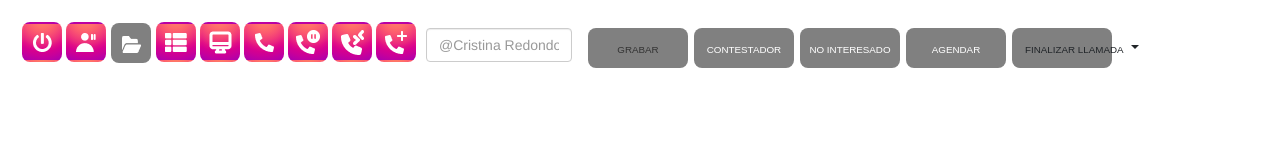
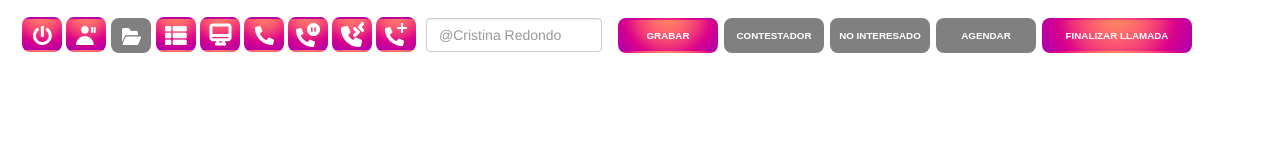
Before and after one commit to BraynnerToncel/Botonera, a plain HTML site: page Index.html in a window 1280 px wide. Drawn offline with nearby package versions, Linux system fonts and the light colour scheme.

Commit message:
Actualización style y button

```diff
--- a/Css/Style.css
+++ b/Css/Style.css
@@ -7,6 +7,16 @@ display: inline-flex;
         display: flex;
         border-radius: 10px;
         margin: 5px;
+        margin-top: 0;
+        width: 120rem;
+
+    }
+.col-3{
+        display: flex;
+        border-radius: 10px;
+        margin: 5px;
+        margin-top: 0;
+        width: 60rem;
 
     }
     .btn-primary{
@@ -15,7 +25,7 @@ display: inline-flex;
         margin:2px;
         border-color: transparent;
         width: 40px;
-    height: 40px;
+        height: 35px;
 
 
     }
@@ -25,7 +35,7 @@ display: inline-flex;
         margin: 3px;
         border-color: transparent;
         width: 40px;
-    height: 40px
+        height: 35px
 
     }
     .btn-group{
@@ -35,7 +45,7 @@ border-color: transparent;
 
     input{
         margin: 3px;
-    width: 100%;
+        width: 1000px;
     }
     .btn-info{
         border-radius: 8px;
@@ -43,20 +53,50 @@ input{
         margin: 3px;
         border-color: transparent;
         width: 100px;
-    height: 40px
+        height: 35px;
+        text-align: center;
+    }
 
+    .btn-finalizar {
+        width: 150px;
+        height: 35px;
+        text-align: center;
+        background-image: radial-gradient(circle at 50% -20.71%, #fe8f62 0, #ff8564 8.33%, #ff7967 16.67%, #ff6c6b 25%, #fd5e6e 33.33%, #f84e73 41.67%, #f23c78 50%, #ea287e 58.33%, #e10e86 66.67%, #d6008f 75%, #ca0098 83.33%, #bb00a3 91.67%, #aa00ae 100%);
     }
+
     .btn-info-1{
         border-radius: 8px;
-    background-color: gray;
+        background-image: radial-gradient(circle at 50% -20.71%, #fe8f62 0, #ff8564 8.33%, #ff7967 16.67%, #ff6c6b 25%, #fd5e6e 33.33%, #f84e73 41.67%, #f23c78 50%, #ea287e 58.33%, #e10e86 66.67%, #d6008f 75%, #ca0098 83.33%, #bb00a3 91.67%, #aa00ae 100%);
         margin: 3px;
         border-color: transparent;
         width: 100px;
-    height: 40px
+        height: 35px;
+        cursor: pointer;
+
 
     }
+
     .letter{
         font-family: sans-serif;
         font-size:70%;
-    font-style: normal;
+        font-weight: bold;
+        color: white;
     }
+
+    .dropdown {
+        position: relative;
+        display: inline-block;
+      }
+
+      .dropdown-content {
+        display: none;
+        position: absolute;
+        background-color: #f9f9f9;
+        min-width: 160px;
+        box-shadow: 0px 8px 16px 0px rgba(0,0,0,0.2);
+        z-index: 1;
+      }
+
+      .dropdown:hover .dropdown-content {
+        display: block;
+      }
--- a/Index.html
+++ b/Index.html
@@ -27,14 +27,12 @@
                             <div class="col">
                                 <input type="text" placeholder="@Cristina Redondo" class="form-control">
                             </div>
-                            <div class="col">
-                                <button type="button" class="btn-info-1"><h7 class ="letter">GRABAR</h7></button>
-                                <button type="button" class="btn-info"><h7 class ="letter">CONTESTADOR</h7></button>
-                                <button type="button" class="btn-info"><h7 class ="letter">NO INTERESADO</h7></button>
-                                <button type="button" class="btn-info"><h7 class ="letter">AGENDAR</h7></button>
-                                <button class="btn btn-info-1 dropdown-toggle" type="button" id="dropdownMenuButton" data-bs-toggle="dropdown" aria-haspopup="true" aria-expanded="false">
-                                    <h7 class="letter">FINALIZAR LLAMADA</h7>
-                                </button>
+                            <div class="col-3">
+                                <button type="button" class="btn-info-1"><h6 class ="letter">GRABAR</h7></button>
+                                <button type="button" class="btn-info"><h6 class ="letter">CONTESTADOR</h6></button>
+                                <button type="button" class="btn-info"><h6 class ="letter">NO INTERESADO</h6></button>
+                                <button type="button" class="btn-info"><h6 class ="letter">AGENDAR</h6></button>
+                                <button type="select" class="btn-info btn-finalizar"> <h6 class ="letter">FINALIZAR LLAMADA</h6></button>
 
 
 
```
Lines whose indentation alone changed are shown as unchanged.
